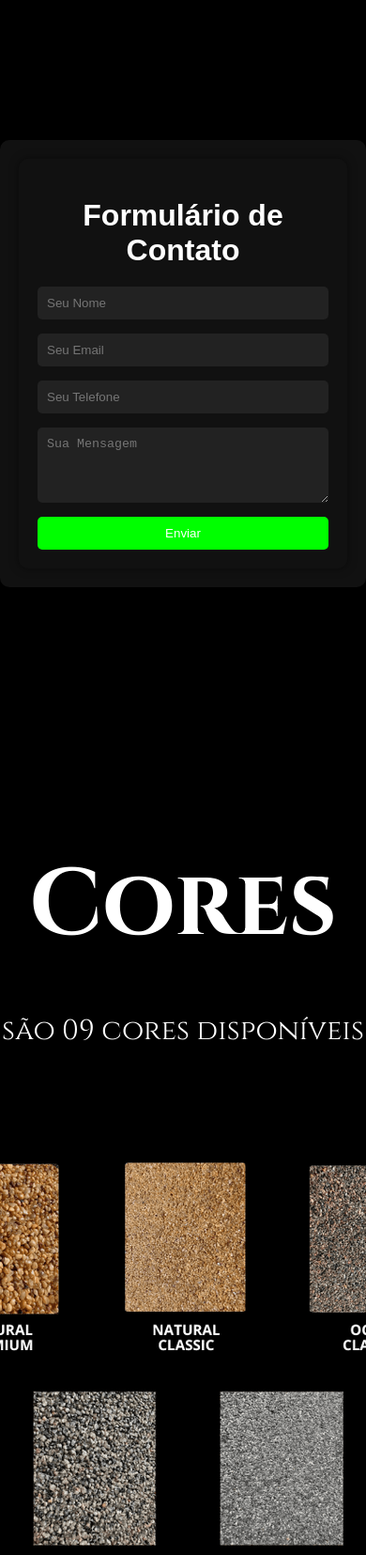
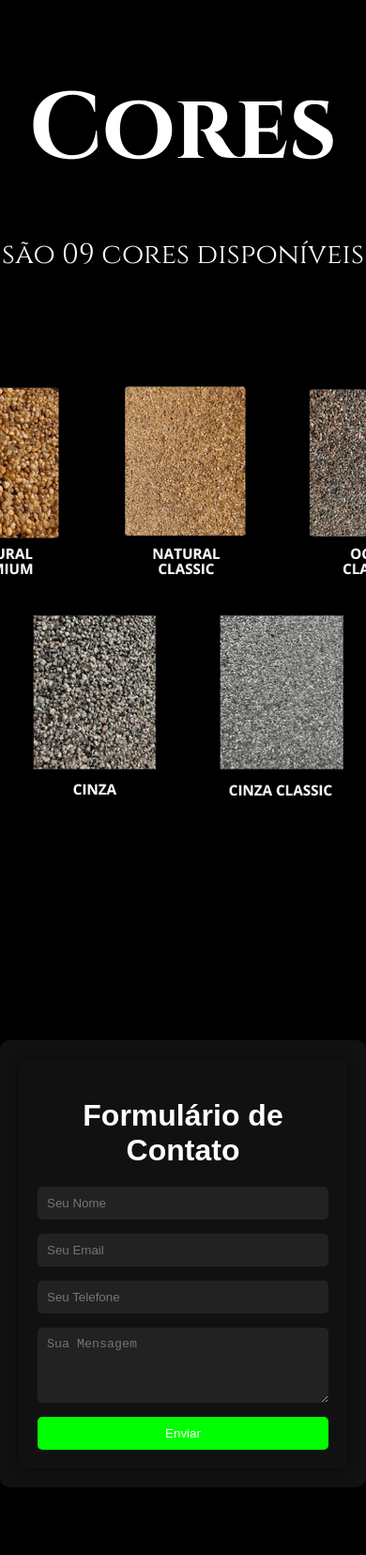
Before and after one commit to loickdelayen/ecoriobahia, a plain HTML site: page frontend/index.html in a window 390 px wide. Shown: the part 1227-2882 px from the top of the page at 94% size. Drawn offline with Linux system fonts and the light colour scheme.

Commit message:
Ataulização para celular e alteração visual

```diff
--- a/backend/server.js
+++ b/backend/server.js
@@ -11,7 +11,7 @@ app.use(express.static(path.join(__dirname, '../frontend')));
 
 app.get('/', (req, res) => {
     res.redirect('/telaprincipal');
-  });
+});
 
 app.post('/enviar-email', (req, res) => {
     const { nome, email, telefone, mensagem } = req.body;
--- a/frontend/index.html
+++ b/frontend/index.html
@@ -30,6 +30,15 @@
         </div>
         <button class="button">SOLICITAR UM ORÇAMENTO</button>
     </div>
+    <div class="cores">
+        <div class="cor">
+            <h1>Cores</h1>
+        </div>
+        <div class="descricao-cor">
+            <p>são 09 cores disponíveis</p>
+        </div>
+        <img src="img/cores.png" alt="">
+    </div>
     <div class="faixa-form">
         <div class="section-form">
             <div class="container-form">
@@ -44,15 +53,6 @@
             </div>
         </div>
     </div>
-    <div class="cores">
-        <div class="cor">
-            <h1>Cores</h1>
-        </div>
-        <div class="descricao-cor">
-        <p>são 09 cores disponíveis</p>
-        </div>
-        <img src="img/cores.png" alt="">
-    </div>
     <div class="footer">
         <img src="img/ecorio-logo-01.png" alt="Logotipo Ecorio">
     </div>
--- a/frontend/scripts/script.js
+++ b/frontend/scripts/script.js
@@ -1,3 +1,4 @@
+document.addEventListener('DOMContentLoaded', () => {
   const form = document.querySelector('#contactForm');
   const button = document.querySelector('.button');
 
@@ -25,3 +26,4 @@ form.addEventListener('submit', (e) => {
       .then((data) => console.log(data))
       .catch((err) => console.error(err));
   });
+});
--- a/frontend/style/styles.css
+++ b/frontend/style/styles.css
@@ -1,3 +1,11 @@
+@media (max-width: 768px) {
+
+    /* Estilos para dispositivos móveis */
+    .container {
+        width: 100%;
+    }
+}
+
 body {
     overflow-x: hidden;
     margin: 0;
@@ -107,7 +115,6 @@
     justify-content: center;
     align-items: center;
     padding: 10px;
-            margin-top: 40px;
 }
 
 .section-form {
@@ -180,7 +187,8 @@
 .cores {
     display: flex;
     flex-direction: column;
-            padding: 10px;
+    padding: 20px;
+    margin-top: 40px;
     background-color: #000;
     width: 100%;
     justify-content: center;
```
Lines whose indentation alone changed are shown as unchanged.
